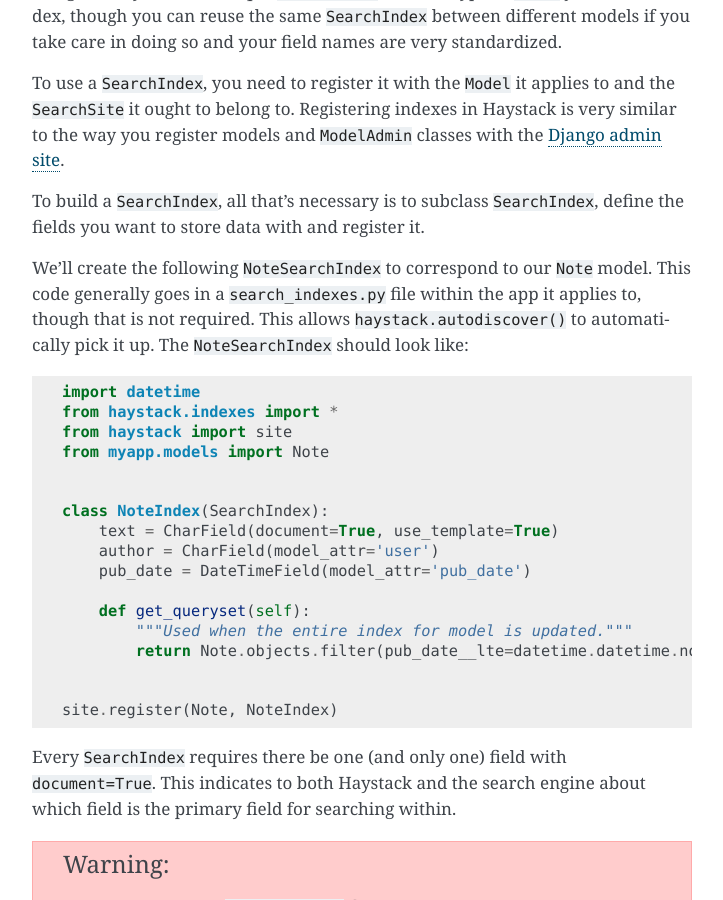
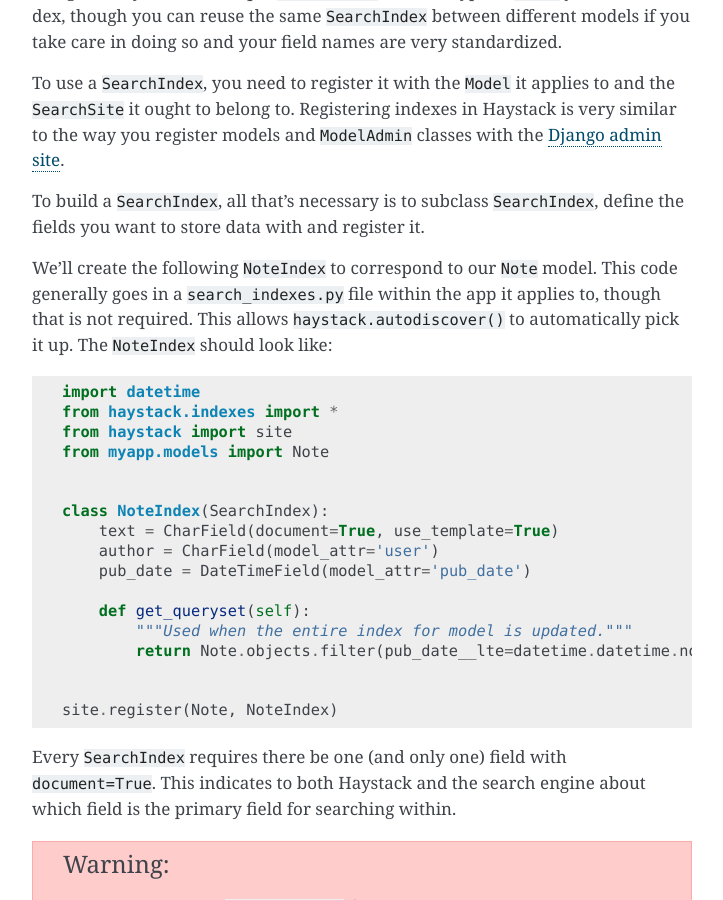
Before and after one commit to django-haystack/django-haystack, a Sphinx documentation site: the page built from docs/tutorial.rst, in a window 1280 px wide and 900 px high, scrolled down 3687 px. Shown: the whole window, without its empty margins (388-1111 px from the left). Built offline with Sphinx 7.4.7, drawn with Linux system fonts in a browser that asks for light colours.

Commit message:
Fixed an error in the tutorial. Thanks to bencc for pointing this out.

```diff
--- a/docs/tutorial.rst
+++ b/docs/tutorial.rst
@@ -187,11 +187,11 @@ the `Django admin site`_.
 To build a ``SearchIndex``, all that's necessary is to subclass ``SearchIndex``,
 define the fields you want to store data with and register it.
 
-We'll create the following ``NoteSearchIndex`` to correspond to our ``Note``
+We'll create the following ``NoteIndex`` to correspond to our ``Note``
 model. This code generally goes in a ``search_indexes.py`` file within the app
 it applies to, though that is not required. This allows
 ``haystack.autodiscover()`` to automatically pick it up. The
-``NoteSearchIndex`` should look like::
+``NoteIndex`` should look like::
 
     import datetime
     from haystack.indexes import *
```
